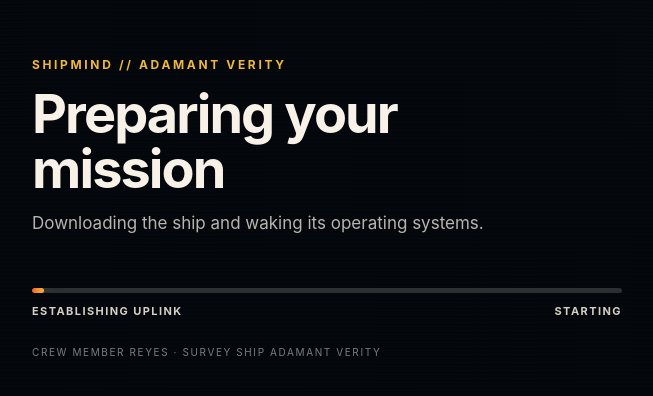
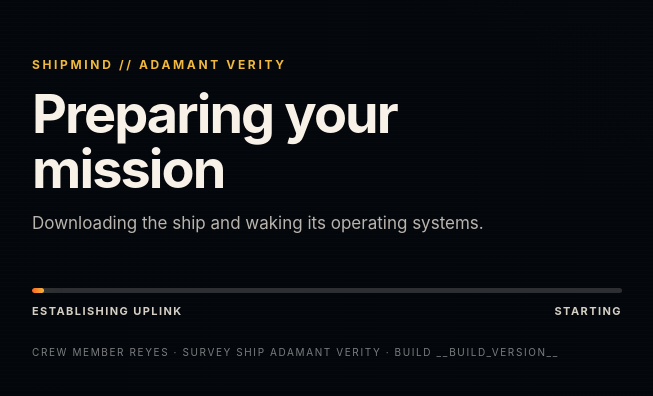
Before and after one commit to thatmoonkey/pwc-escape-room, a plain HTML site: page web/pwc_loading_shell.html in a window 1280 px wide. Shown: the part 378-774 px from the top of the page, without its empty margins (32-685 px from the left). Drawn offline with Linux system fonts and the light colour scheme; a script that the page names is missing.

Commit message:
Touch controls: remove jump button, larger sticks moved inward; PWA install icons; build version stamp in loading shell; gdignore for headless import fix

```diff
--- a/web/pwc_loading_shell.html
+++ b/web/pwc_loading_shell.html
@@ -61,7 +61,7 @@
 			<p class="pwc-detail" id="pwc-detail">Downloading the ship and waking its operating systems.</p>
 			<div class="pwc-track" id="pwc-track"><div class="pwc-fill" id="pwc-fill"></div></div>
 			<div class="pwc-meta"><span id="pwc-stage">ESTABLISHING UPLINK</span><span id="pwc-readout">STARTING</span></div>
-			<div class="pwc-foot">Crew Member Reyes · Survey Ship Adamant Verity</div>
+			<div class="pwc-foot">Crew Member Reyes · Survey Ship Adamant Verity<span id="pwc-build"> · BUILD __BUILD_VERSION__</span></div>
 		</div>
 	</section>
 
```
Also changed, not shown: assets/branding/icon_144x144.png (added), assets/branding/icon_180x180.png (added), assets/branding/icon_512x512.png (added), 11 other files.
